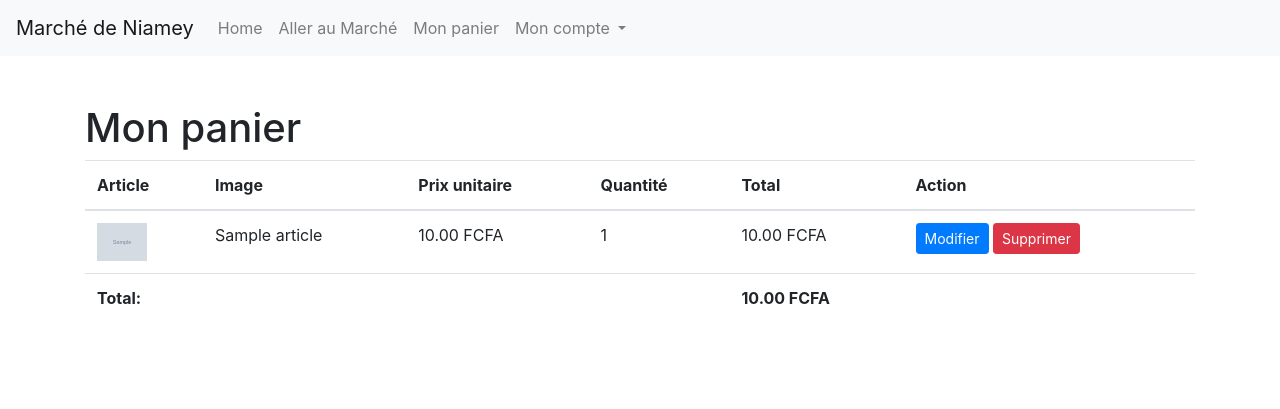
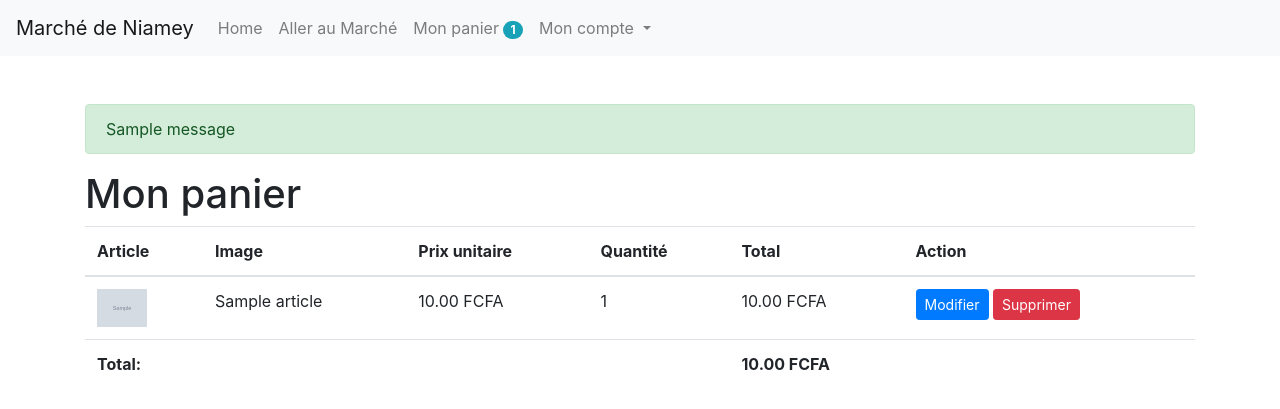
Before and after one commit to HamaBarhamou/Pi_network_Market_Niger, a Django app: page /panier/cart/ in a window 1280 px wide. Shown: the top 409 px of the page. Run offline with Django 4.2, Linux system fonts and the light colour scheme; a user stored in the database is signed in; tables that the repository leaves empty hold one stand-in row (values such as "Sample post"); grey boxes marked "Sample" are stand-in pictures; one stand-in notice (Sample message) is shown; some libraries are stand-ins or nearby versions.

Commit message:
Incrementation du nombre delement dans le panier

```diff
--- a/Pi_network_Market_Niger/templates/base.html
+++ b/Pi_network_Market_Niger/templates/base.html
@@ -28,12 +28,15 @@
                     <a class="nav-link" href="{% url 'shop:shop_list' %}">Aller au Marché</a>
                 </li>
                 {% if user.is_authenticated %}
-                <li class="nav-item">
-                    <a class="nav-link" href="{% url 'panier:cart_detail' %}">
-                    <i class="fa fa-shopping-cart"></i> Mon panier
-                    {% comment %} <span class="badge badge-pill badge-info">{% cart_item_count %}</span> {% endcomment %}
-                    </a>
-                </li>
+                {% with cart_items=request.user.cart.cartitem_set.all %}
+                    <li class="nav-item">
+                        <a class="nav-link" href="{% url 'panier:cart_detail' %}">
+                        <i class="fa fa-shopping-cart"></i> Mon panier
+                        <span class="badge badge-pill badge-info">{{ cart_items.count }}</span>
+                        </a>
+                    </li>
+                {% endwith %}
+
                 {% endif %}
 
                 {% if user.is_authenticated %}
@@ -73,6 +76,14 @@
         </div>
     </nav>
     <div class="container my-5" >
+        {% if messages %}
+            {% for message in messages %}
+                <div class="alert alert-{{ message.tags }}">
+                    {{ message }}
+                </div>
+            {% endfor %}
+        {% endif %}
+
         {% block content %}{% endblock %}
     </div>
 </body>
```
